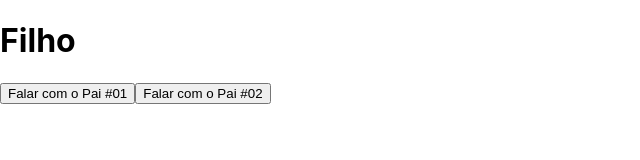
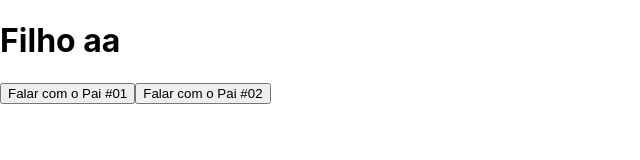
Before and after one commit to LeticiaLopess/curso-next, a Next.js app: page /comunicacao/indireta1 in a window 1280 px wide. Shown: the top 160 px of the page, without its empty margins (0-640 px from the left). Built offline with nearby package versions, Linux system fonts and the light colour scheme.

Commit message:
comunicação indireta

```diff
--- a/components/indireta1/Filho.jsx
+++ b/components/indireta1/Filho.jsx
@@ -1,15 +1,22 @@
 export default function Filho(props) {
-    //
     console.log(props.funcao)
     return (
         <div>
-            <h1>Filho</h1>
+            <h1>Filho aa</h1>
             <button onClick={props.funcao}>Falar com o Pai #01</button>
             <button onClick={
+
                 () => props.funcao("Passei no ENEM!", "Uhuuuu", 10)
-            }>
-                Falar com o Pai #02
-            </button>
+
+                }>
+                    Falar com o Pai #02
+                </button>
         </div>
     )
 }
+
+/*
+<button onClick={props.funcao}>Falar com o Pai #01</button> = COMUNICAÇÃO DIRETA
+
+<button onClick={() => props.funcao("Passei no ENEM!")}>Falar com o Pai #02</button> = COMUNICAÇÃO INDIRETA através de uma função
+*/
```
Also changed, not shown: components/indireta1/Pai.jsx (+10 -0 lines).
